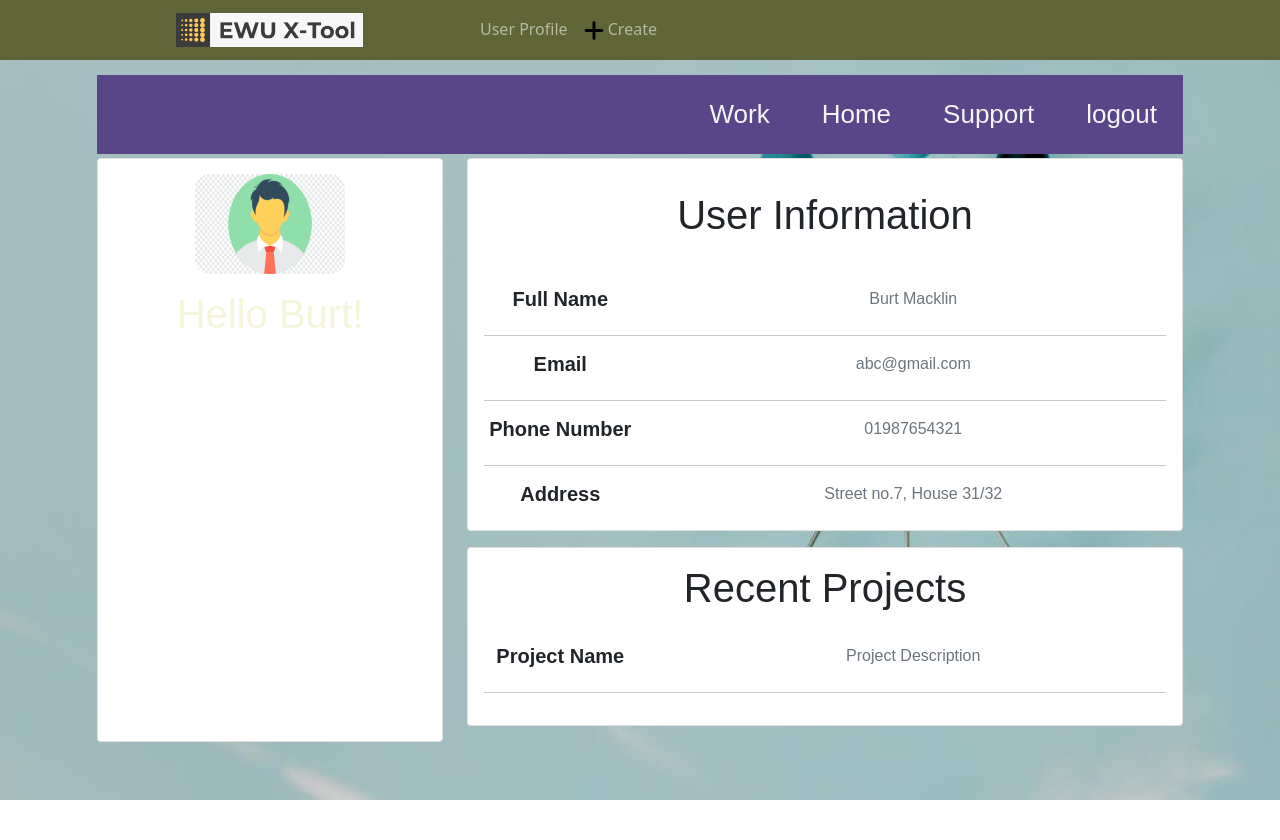
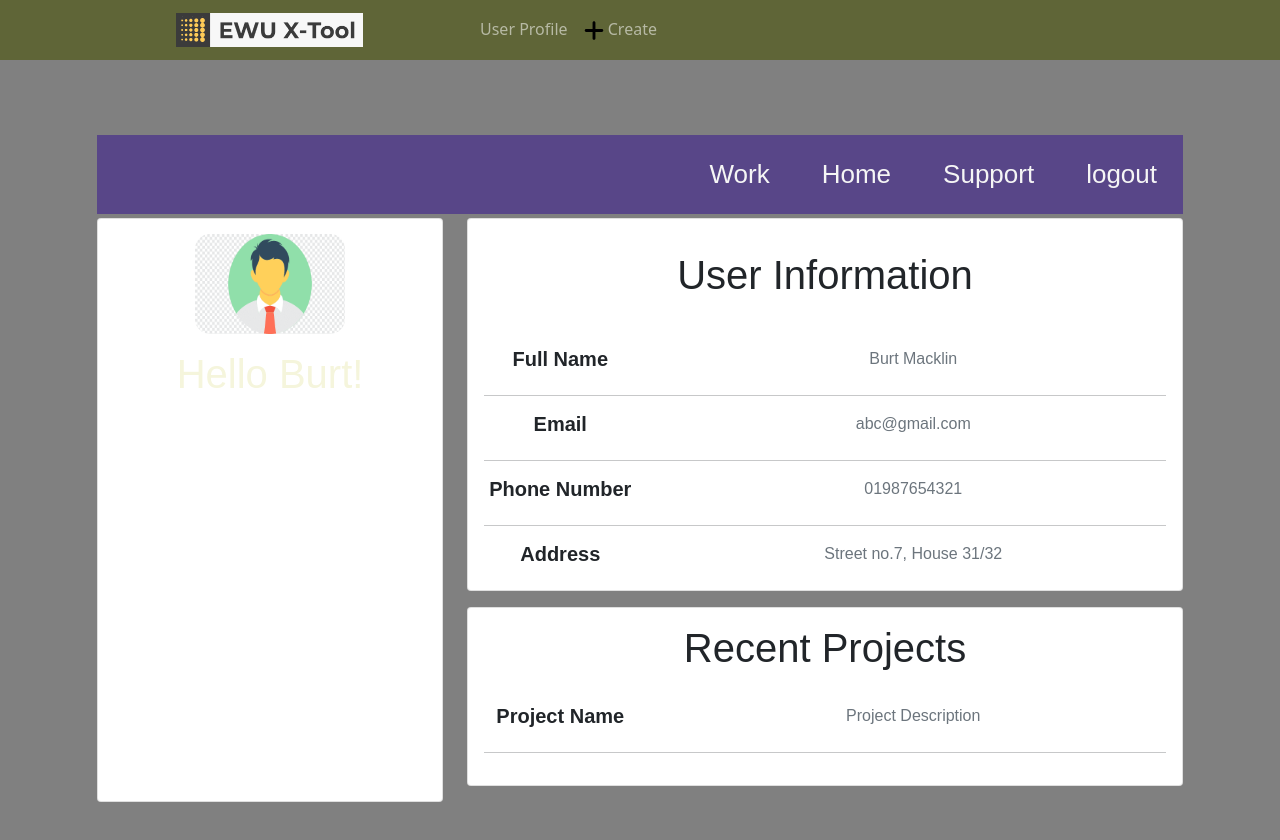
Before and after one commit to ArifulIslam99/EWU-X-Tools, a React (Create React App) app: page /profile in a window 1280 px wide. Shown: the top 840 px of the page. Before the commit the page ends 800 px from the top, so only its background shows below. Built offline with nearby package versions, Linux system fonts and the light colour scheme.

Commit message:
update in profile

```diff
--- a/src/Components/UserProfile/UserProfile.css
+++ b/src/Components/UserProfile/UserProfile.css
@@ -1,11 +1,9 @@
-body{
-    margin-top:20px;
+.profile_body{
+    padding-top: 60px;
+    padding-bottom: 120px;
     background-color: gray;
-    background-image: url("../../images/pexels-photo-2249964.jpeg");
-    background-repeat: no-repeat;
-    background-attachment: fixed;
-    background-size: cover;
-    height: 100%
+    height: 100%;
+
 }
 .main{
     padding: 15px;
--- a/src/Components/UserProfile/UserProfile.js
+++ b/src/Components/UserProfile/UserProfile.js
@@ -3,7 +3,7 @@ import "./UserProfile.css"
 import ProfileImage from "../../images/image.png"
 export const UserProfile =()=>{
     return (
-        <div>
+        <div className="profile_body">
             <div class="container">
          <div class="main">
               <div class="topbar">
```
